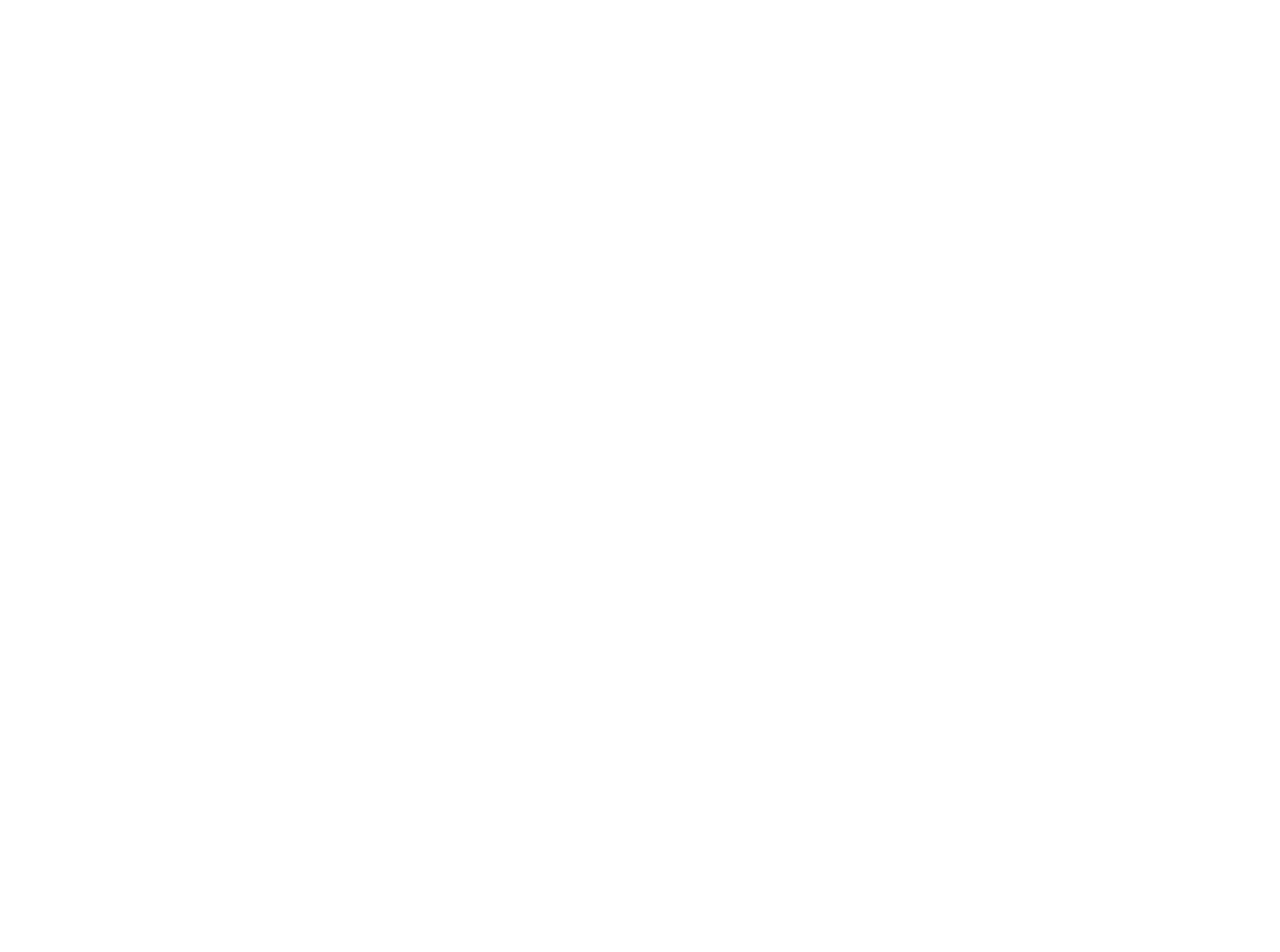
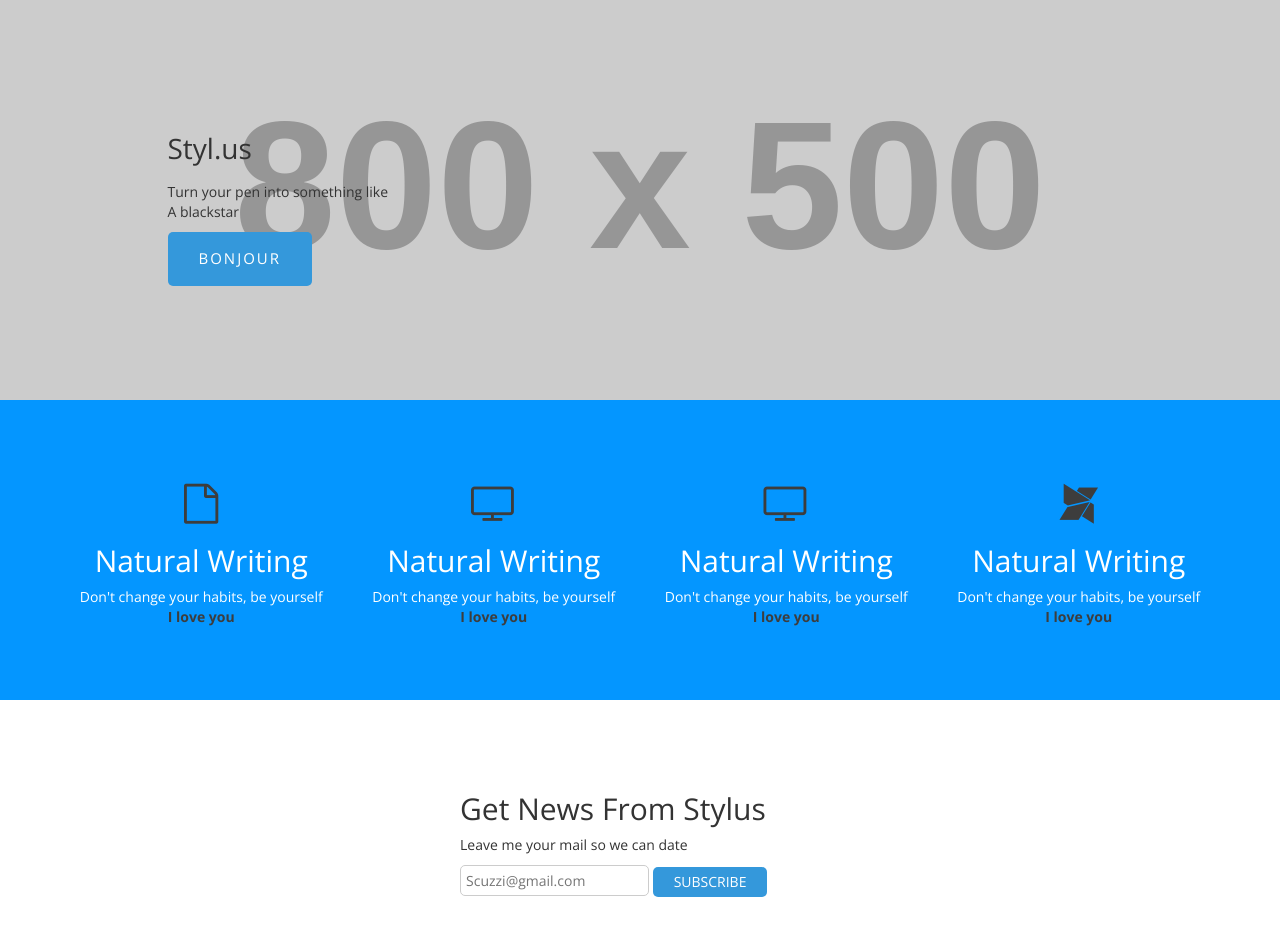
Before and after one commit to MehdiAlouafi/BootStrapExercices, a plain HTML site: page index.html in a window 1280 px wide. Shown: the top 952 px of the page. Before the commit the page ends 800 px from the top, so only its background shows below. Drawn offline with nearby package versions, Linux system fonts and the light colour scheme; placeholder pictures from the web are drawn by us.

```diff
--- /dev/null
+++ b/css/button.css
@@ -0,0 +1,26 @@
+.btn {
+  display: inline-block;
+  text-decoration: none;
+}
+
+.btn-classic {
+  padding: 15px 30px;
+  border: 1px solid grey;
+  border-radius: 30px;
+  color: grey;
+}
+
+.btn-treehouse {
+  padding: 15px 30px;
+  border-radius: 5px;
+  color: white;
+  background-color: #2ecc71;
+}
+
+.btn-glowing-blue {
+  padding: 15px 30px;
+  border-radius: 30px;
+  color: #fff;
+  background-color: #3498db;
+  box-shadow: 0px 0px 10px #3498db;
+}
--- a/css/style.css
+++ b/css/style.css
@@ -1,3 +1,4 @@
+@import url('button.css');
 * {
   box-sizing: border-box;
   font-family: 'Open Sans', sans-serif;
@@ -7,3 +8,97 @@
   margin: 0;
   padding: 0;
 }
+
+header {
+  width: 100%;
+  height: 400px;
+  background-image: url('http://placehold.it/800x500');
+  background-size: cover;
+  background-position: center;
+  display: flex;
+  align-items: center;
+
+}
+
+/*.row {
+  background-color: HotPink;
+}
+
+.row > * {
+  background-color: blue;
+}*/
+
+.second-block {
+  background-color: #0496FF;
+  min-height: 300px;
+  width: 100%;
+  display: flex;
+  align-items: center;
+  color: #fff;
+  padding: 30px;
+}
+
+.card {
+  text-align: center;
+  margin-top: 20px;
+  padding: 10px;
+}
+
+.card > i {
+  font-size: 40px;
+  color: #3D3D3D;
+}
+
+.card p > strong {
+  color: #3D3D3D;
+}
+
+.btn-glowing-blue {
+  border-radius: 5px;
+  box-shadow: none;
+  text-transform: uppercase;
+  font-size: 15px;
+  letter-spacing: 2px;
+}
+
+.btn-glowing-blue:hover {
+  box-shadow: 0px 0px 10px #3498db;
+  color: #fff;
+}
+
+.third-block {
+  height: 270px;
+  display: flex;
+  align-items: center;
+}
+
+.myform > .btn {
+  padding: 4px 20px;
+  font-size: 14px;
+  letter-spacing: 0;
+  position: relative;
+  top: -1px;
+}
+
+.myform > input {
+  border: 1px solid #ccc;
+  border-radius: 5px;
+  padding: 5px;
+  transition: all 0.3s ease-in-out;
+}
+.myform > input:focus {
+  outline: none;
+  box-shadow: 0px 0px 5px #3D3D3D;
+}
+/*
+.hotpink {
+  background-color: HotPink;
+}*/
+
+.fourth-block {
+  min-height: 400px;
+  background-image: url('http://placehold.it/800x500');
+  width: 100%;
+  background-size: cover;
+  background-position: center;
+}
--- a/index.html
+++ b/index.html
@@ -10,6 +10,61 @@
   <title>BootStrap Exercice</title>
 </head>
 <body>
+  <header>
+    <div class="container">
+      <div class="row">
+        <div class="col-lg-5 col-lg-offset-1 col-sm-5 col-sm-offset-1 col-md-3 col-xs-6">
+          <h1>Styl.us</h1>
+          <p>Turn your pen into something like <br> A blackstar</p>
+          <a href="" class="btn btn-glowing-blue">Bonjour</a>
+        </div>
+      </div>
+    </div>
+  </header>
+  <div class="second-block">
+    <div class="container">
+      <div class="row">
+        <div class="card col-lg-3 col-md-6 col-sm-6 col-xs-12">
+          <i class="fa fa-file-o"></i>
+          <h2>Natural Writing</h2>
+          <p>Don't change your habits, be yourself <br> <strong>I love you</strong></p>
+        </div>
+        <div class="card col-lg-3 col-md-6 col-sm-6 col-xs-12">
+          <i class="fa fa-television"></i>
+          <h2>Natural Writing</h2>
+          <p>Don't change your habits, be yourself <br> <strong>I love you</strong></p>
 
+        </div>
+        <div class="card col-lg-3 col-md-6 col-sm-6 col-xs-12">
+          <i class="fa fa-television"></i>
+          <h2>Natural Writing</h2>
+          <p>Don't change your habits, be yourself <br> <strong>I love you</strong></p>
+        </div>
+        <div class="card col-lg-3 col-md-6 col-sm-6 col-xs-12">
+          <i class="fa fa-modx"></i>
+          <h2>Natural Writing</h2>
+          <p>Don't change your habits, be yourself <br> <strong>I love you</strong></p>
+        </div>
+      </div>
+    </div>
+  </div>
+
+  <div class="third-block">
+    <div class="container hotpink">
+      <div class="row">
+        <div class="formulaire col-lg-4 col-lg-offset-4 col-md-4 col-md-offset-4 col-sm-6 col-sm-offset-4 col-xs-12 ">
+          <h2>Get News From Stylus</h2>
+          <p>Leave me your mail so we can date</p>
+          <form action="" class="myform">
+            <input type="email" name="name" value="" placeholder="Scuzzi@gmail.com">
+            <a href="" class="btn btn-glowing-blue">Subscribe</a>
+          </form>
+        </div>
+      </div>
+    </div>
+  </div>
+  <div class="fourth-block">
+
+  </div>
 </body>
 </html>
```
